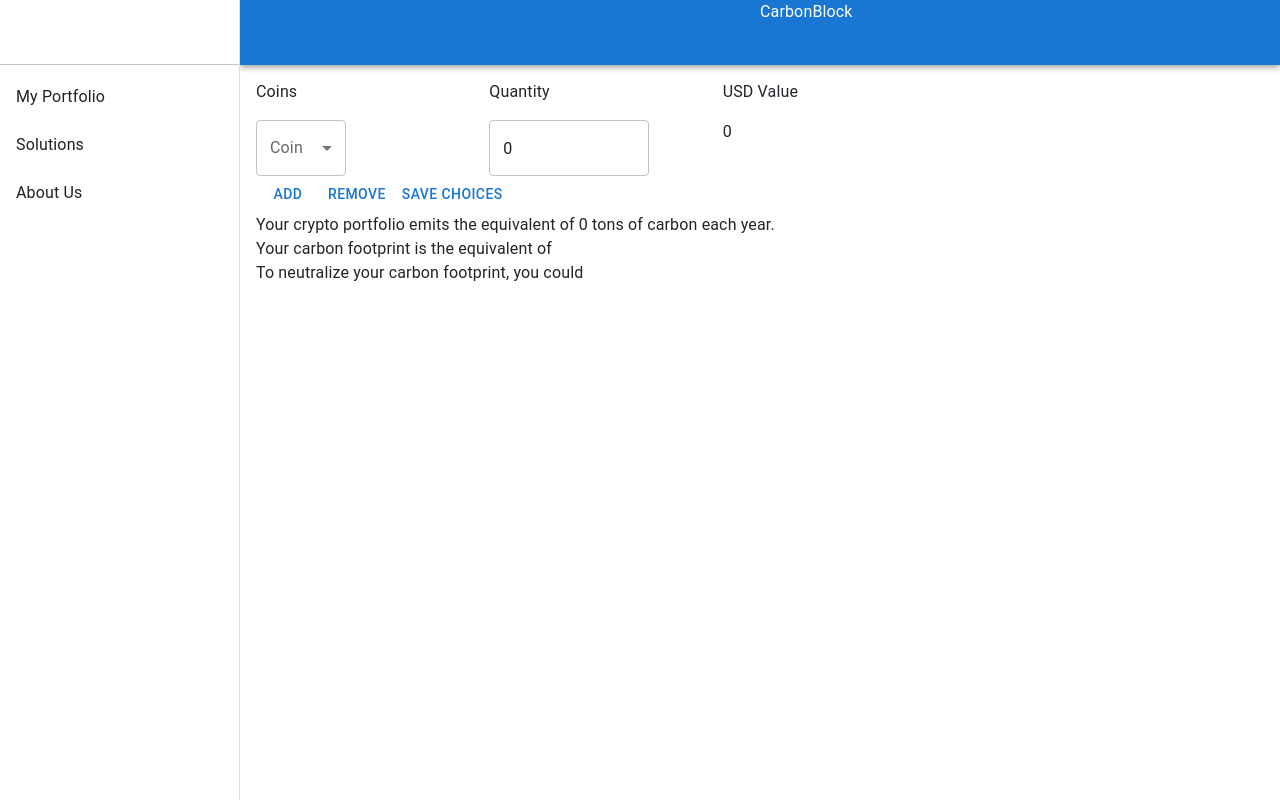
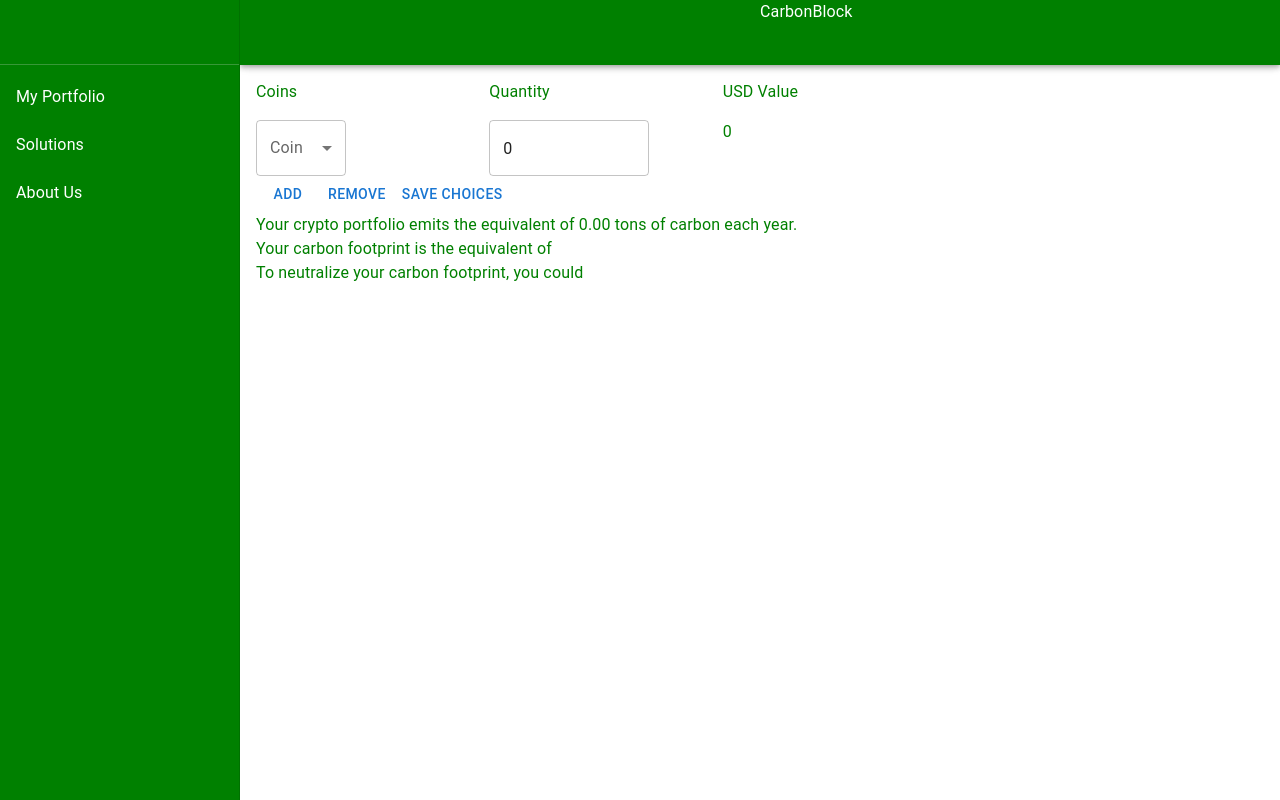
Before and after one commit to charalamposkokkalis/OxfordHack2022, a React (Create React App) app in the folder frontend/: page / in a window 1280 px wide. Built offline with nearby package versions, Linux system fonts and the light colour scheme.

Commit message:
Add color and fix text

```diff
--- a/frontend/src/App.js
+++ b/frontend/src/App.js
@@ -15,10 +15,22 @@
 
 function App() {
   return (
-    <Box sx={{ display: "flex", mt: 10, ml: 2 }}>
+    <Box
+      sx={{
+        display: "flex",
+        mt: 10,
+        ml: 2,
+        color: "green",
+      }}
+    >
       <AppBar
         position="fixed"
-        sx={{ width: `calc(100% - 240px)`, ml: `240px`, minHeight: 65 }}
+        sx={{
+          width: `calc(100% - 240px)`,
+          ml: `240px`,
+          minHeight: 65,
+          backgroundColor: "green",
+        }}
       >
         <Typography sx={{ ml: "50%" }}> CarbonBlock </Typography>
       </AppBar>
@@ -29,6 +41,8 @@
           "& .MuiDrawer-paper": {
             width: 240,
             boxSizing: "border-box",
+            backgroundColor: "green",
+            color: "white",
           },
         }}
         variant="permanent"
@@ -60,5 +74,4 @@
     </Box>
   );
 }
-
 export default App;
--- a/frontend/src/Components/Home.js
+++ b/frontend/src/Components/Home.js
@@ -88,7 +88,7 @@
       </form>
       <Typography>
         {"Your crypto portfolio emits the equivalent of " +
-          tons +
+          tons.toFixed(2) +
           " tons of carbon each year."}
       </Typography>
       <Typography>
```
Also changed, not shown: 1 other file (tests, documents, lock files or other folders).
